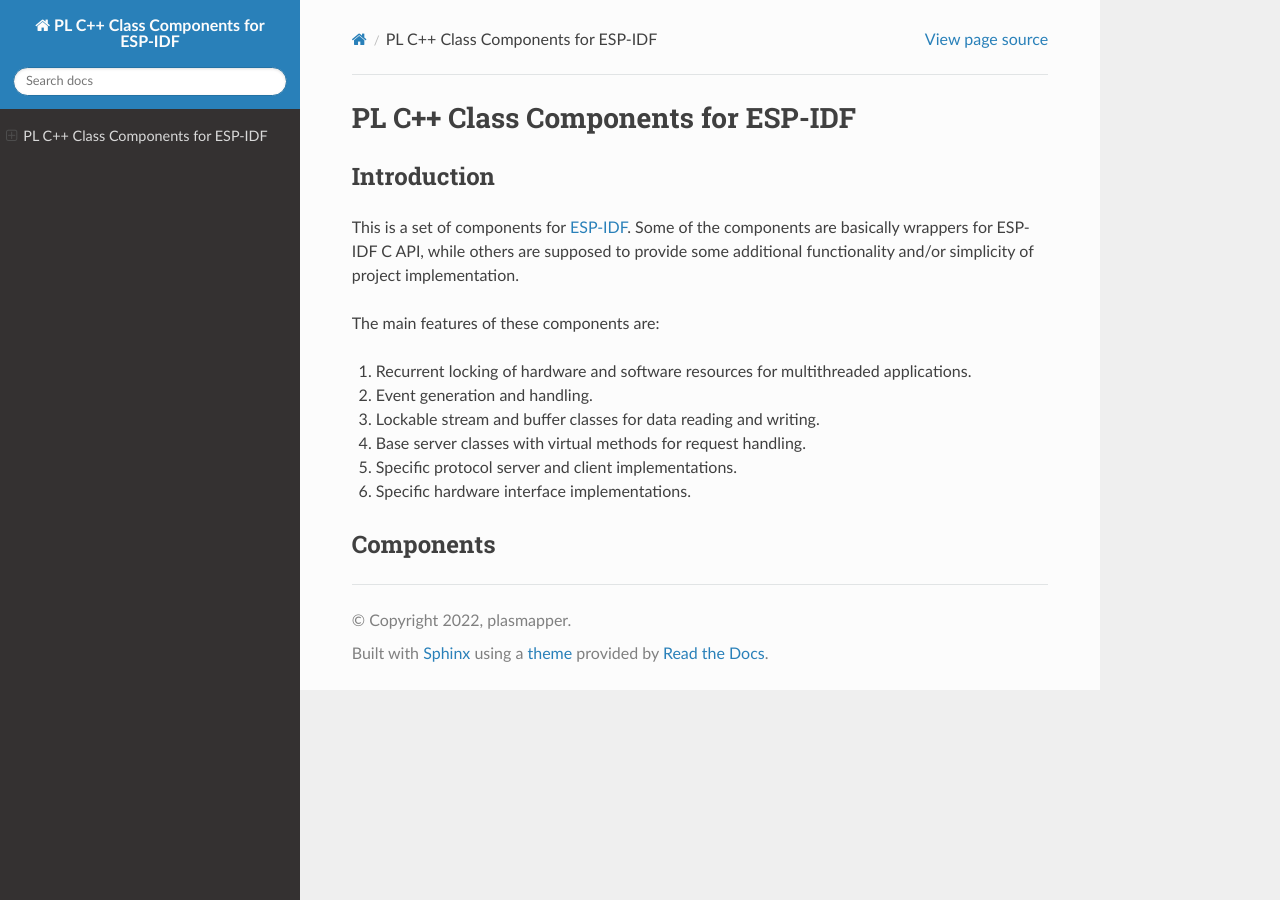
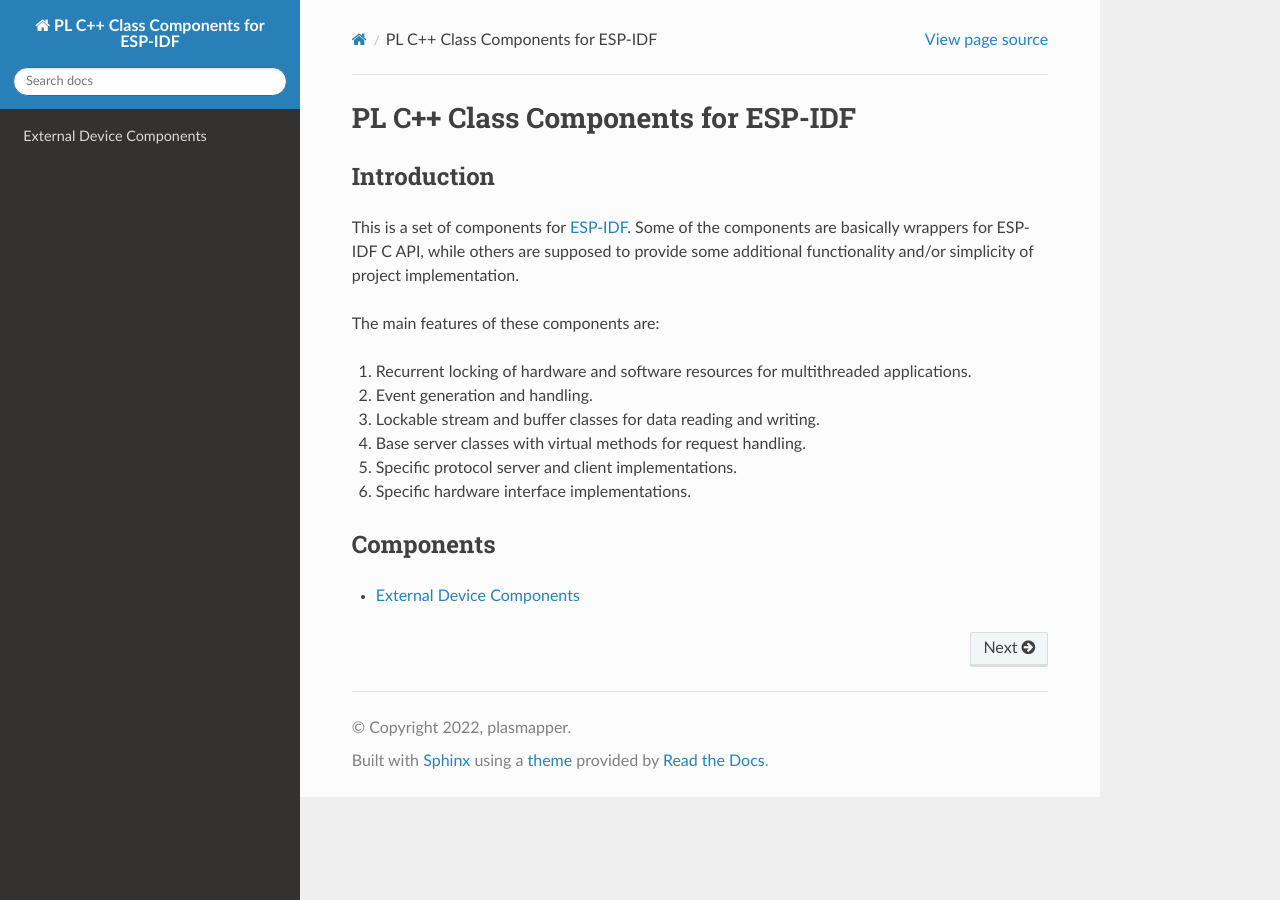
Before and after one commit to plasmapper/esp-cpp, a Sphinx documentation site: the page built from docs/source/index.rst, in a window 1280 px wide. Built offline with Sphinx 7.4.7 and the Read the Docs theme 2.0.0, drawn with Linux system fonts in a browser that asks for light colours; pages that are not in the unit, such as notebooks, are missing from menus.

Commit message:
Added ADXL355 component

```diff
--- /dev/null
+++ b/docs/source/external_device_components.rst
@@ -0,0 +1,6 @@
+External Device Components
+==========================
+
+.. toctree::
+
+  components/adxl355/docs/index
--- a/docs/source/index.rst
+++ b/docs/source/index.rst
@@ -31,3 +31,4 @@ Components
   components/mdns/docs/index
   components/modbus/docs/index
   components/blackbox/docs/index
+  external_device_components
```
Also changed, not shown: README.md (+4 -1 lines), 2 other files.
